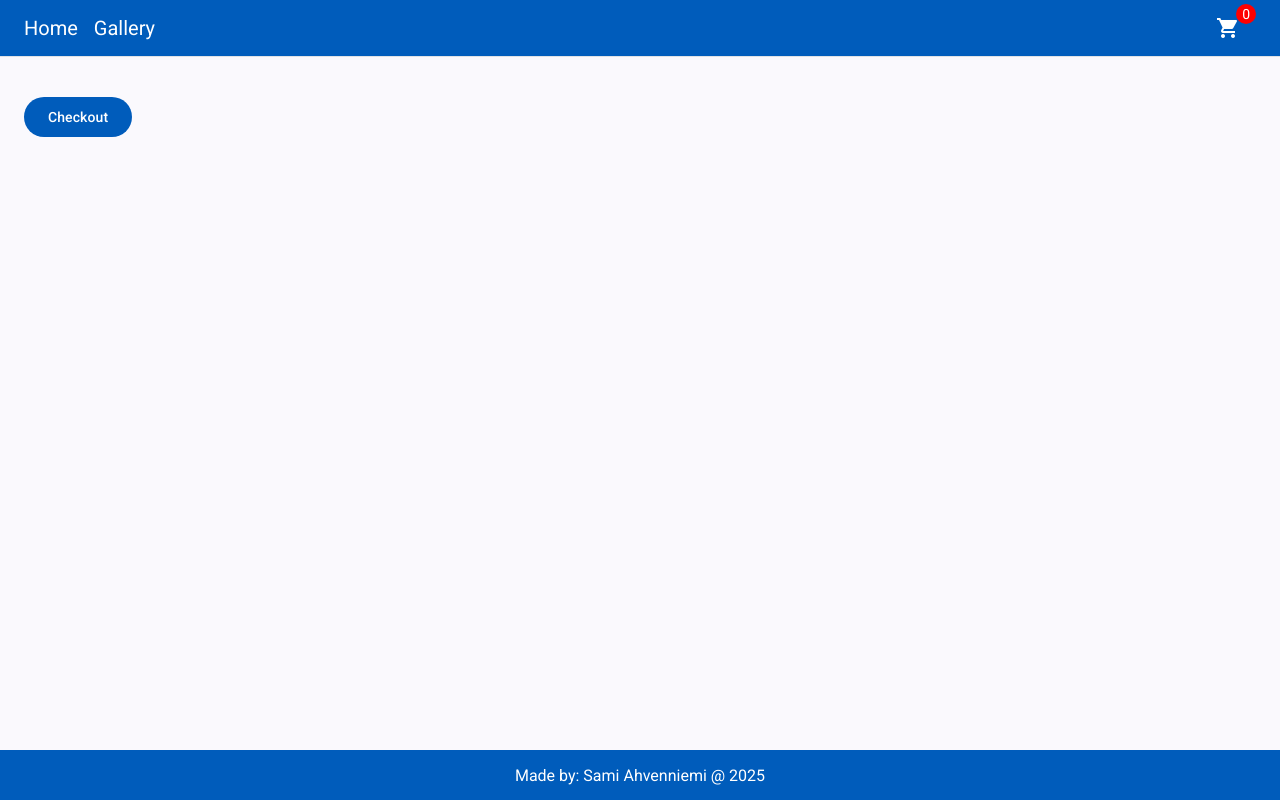
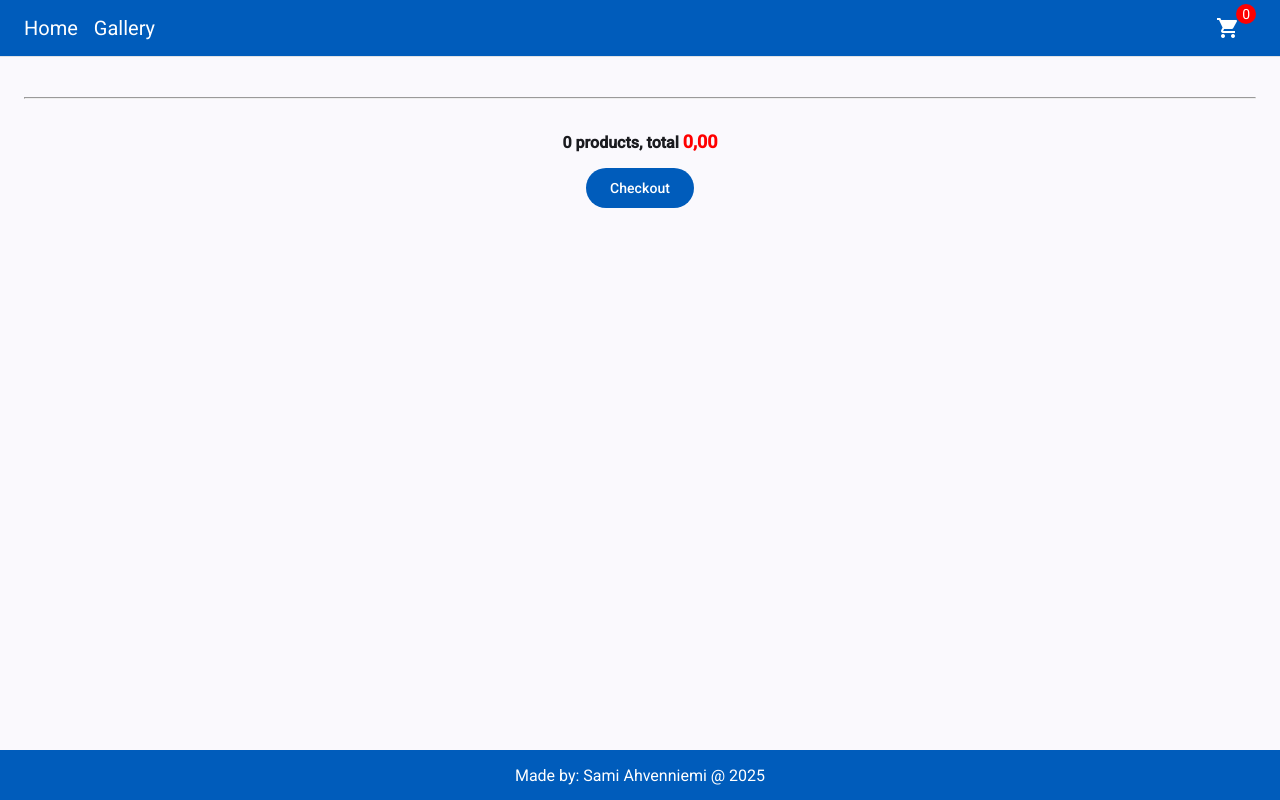
Before and after one commit to spahvenn/angular-gallery, an Angular app: page /shopping-cart in a window 1280 px wide. Built offline with nearby package versions, Linux system fonts and the light colour scheme.

Commit message:
Shopping cart summary

```diff
--- a/src/app/pages/shopping-cart/checkout-button/checkout-button.component.ts
+++ b/src/app/pages/shopping-cart/components/shopping-cart-summary/components/checkout-button/checkout-button.component.ts
@@ -1,10 +1,11 @@
 import { Component } from '@angular/core';
-import { MatButton } from '@angular/material/button';
+import { MatButton, MatFabButton } from '@angular/material/button';
+import { MatIcon } from '@angular/material/icon';
 
 @Component({
   selector: 'app-checkout-button',
   standalone: true,
-  imports: [MatButton],
+  imports: [MatButton, MatIcon, MatFabButton],
   templateUrl: './checkout-button.component.html',
   styleUrl: './checkout-button.component.scss',
 })
--- /dev/null
+++ b/src/app/pages/shopping-cart/components/shopping-cart-summary/shopping-cart-summary.component.html
@@ -0,0 +1,6 @@
+<div class="container">
+  <p class="summary-line"> {{cartItems.length}} {{cartItems.length === 1 ? 'product' : 'products'}},
+    total <span class="total-amount">{{cartItems.length * 5}},00</span>
+  </p>
+  <app-checkout-button></app-checkout-button>
+</div>
--- /dev/null
+++ b/src/app/pages/shopping-cart/components/shopping-cart-summary/shopping-cart-summary.component.scss
@@ -0,0 +1,15 @@
+.container {
+  display: flex;
+  flex-direction: column;
+  align-items: center;
+}
+
+.summary-line {
+  font-weight: bold;
+}
+
+.total-amount {
+  font-size: 18px;
+  font-weight: bold;
+  color: red;
+}
--- /dev/null
+++ b/src/app/pages/shopping-cart/components/shopping-cart-summary/shopping-cart-summary.component.ts
@@ -0,0 +1,22 @@
+import { Component } from '@angular/core';
+import { CartService } from '../../../../services/cart-service.service';
+import { CheckoutButtonComponent } from './components/checkout-button/checkout-button.component';
+
+@Component({
+  selector: 'app-shopping-cart-summary',
+  standalone: true,
+  imports: [CheckoutButtonComponent],
+  templateUrl: './shopping-cart-summary.component.html',
+  styleUrl: './shopping-cart-summary.component.scss',
+})
+export class ShoppingCartSummaryComponent {
+  protected cartItems: number[] = [];
+
+  constructor(private cartService: CartService) {}
+
+  ngOnInit(): void {
+    this.cartService.cart$.subscribe(cartItemIds => {
+      this.cartItems = cartItemIds;
+    });
+  }
+}
--- a/src/app/pages/shopping-cart/shopping-cart.component.html
+++ b/src/app/pages/shopping-cart/shopping-cart.component.html
@@ -1,5 +1,7 @@
 <app-page-content-container>
   <app-shopping-cart-image-list></app-shopping-cart-image-list>
   <div class="image-list-spacer"></div>
-  <app-checkout-button></app-checkout-button>
+  <hr/>
+  <div class="image-list-spacer"></div>
+  <app-shopping-cart-summary></app-shopping-cart-summary>
 </app-page-content-container>
--- a/src/app/pages/shopping-cart/shopping-cart.component.scss
+++ b/src/app/pages/shopping-cart/shopping-cart.component.scss
@@ -1,3 +1,3 @@
 .image-list-spacer {
-  margin-bottom: 16px;
+  padding: 0 0 8px 0;
 }
```
Also changed, not shown: src/app/pages/shopping-cart/shopping-cart.component.ts (+8 -2 lines), src/app/pages/shopping-cart/components/shopping-cart-summary/components/checkout-button/checkout-button.component.html (renamed from src/app/pages/shopping-cart/checkout-button/checkout-button.component.html), src/app/pages/shopping-cart/components/shopping-cart-summary/components/checkout-button/checkout-button.component.scss (added), 2 other files (tests, documents, lock files or other folders).
